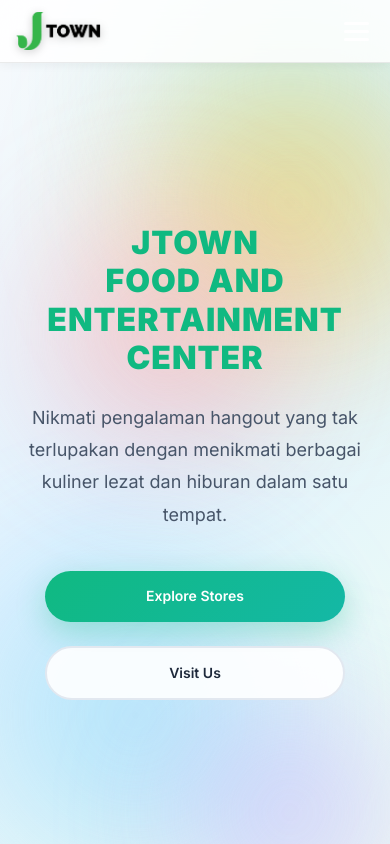
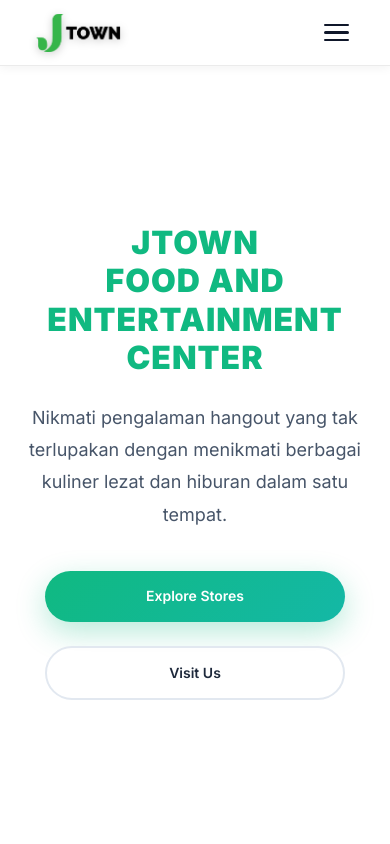
Before and after one commit to RizqonAlifXavier/jtown, a Vue app: page / in a window 390 px wide. Shown: the top 844 px of the page. Built offline with nearby package versions, Linux system fonts and the light colour scheme; the HTML template or start-up script is replaced by a standard one.

Commit message:
updating the navbar on mobile devices view

```diff
--- a/src/App.vue
+++ b/src/App.vue
@@ -5,13 +5,8 @@
 <template>
   <div id="app">
     <!-- Full Page Animated Background -->
-    <div class="animated-background">
-      <div class="gradient-orb orb-1"></div>
-      <div class="gradient-orb orb-2"></div>
-      <div class="gradient-orb orb-3"></div>
-      <div class="gradient-orb orb-4"></div>
-      <div class="gradient-orb orb-5"></div>
-    </div>
+    <!-- Solid White Background -->
+    <div class="page-background"></div>
 
     <Navbar />
     <router-view />
@@ -20,88 +15,13 @@
 
 <style>
 /* Full Page Animated Background */
-.animated-background {
+.page-background {
   position: fixed;
   top: 0;
   left: 0;
   width: 100%;
   height: 100%;
   z-index: -1;
-  overflow: hidden;
-  background: linear-gradient(135deg, #f8fafc 0%, #e0f2fe 50%, #f0fdf4 100%);
-}
-
-.gradient-orb {
-  position: absolute;
-  border-radius: 50%;
-  filter: blur(80px);
-  opacity: 0.6;
-  animation-duration: 20s;
-  animation-timing-function: ease-in-out;
-  animation-iteration-count: infinite;
-}
-
-.orb-1 {
-  width: 500px;
-  height: 500px;
-  background: radial-gradient(circle, var(--gradient-1), transparent);
-  top: 10%;
-  left: 10%;
-  animation-name: float-1;
-}
-
-.orb-2 {
-  width: 400px;
-  height: 400px;
-  background: radial-gradient(circle, var(--gradient-3), transparent);
-  top: 50%;
-  right: 10%;
-  animation-name: float-2;
-  animation-duration: 25s;
-}
-
-.orb-3 {
-  width: 450px;
-  height: 450px;
-  background: radial-gradient(circle, var(--gradient-4), transparent);
-  bottom: 10%;
-  left: 20%;
-  animation-name: float-3;
-  animation-duration: 22s;
-}
-
-.orb-4 {
-  width: 350px;
-  height: 350px;
-  background: radial-gradient(circle, var(--gradient-5), transparent);
-  top: 30%;
-  left: 50%;
-  animation-name: float-4;
-  animation-duration: 18s;
-}
-
-.orb-5 {
-  width: 380px;
-  height: 380px;
-  background: radial-gradient(circle, var(--gradient-2), transparent);
-  bottom: 20%;
-  right: 30%;
-  animation-name: float-5;
-  animation-duration: 23s;
-}
-
-@media (max-width: 768px) {
-  .gradient-orb {
-    filter: blur(60px);
-  }
-
-  .orb-1,
-  .orb-2,
-  .orb-3,
-  .orb-4,
-  .orb-5 {
-    width: 300px;
-    height: 300px;
-  }
+  background-color: #ffffff;
 }
 </style>
--- a/src/components/Navbar.vue
+++ b/src/components/Navbar.vue
@@ -122,14 +122,15 @@
   border: none;
   cursor: pointer;
   padding: 5px;
+  color: black;
 }
 
 .menu-toggle span {
   width: 25px;
-  height: 3px;
-  background: var(--color-light);
-  border-radius: 3px;
-  transition: all 0.3s ease;
+  height: 2.5px;
+  background: var(--color-dark);
+  border-radius: 4px;
+  transition: all 0.3s cubic-bezier(0.4, 0, 0.2, 1);
 }
 
 .nav-links {
@@ -182,7 +183,11 @@
 
 @media (max-width: 768px) {
   .navbar {
-    padding: 0.75rem 0;
+    padding: 0.85rem 0;
+  }
+
+  .nav-content {
+    padding: 0 1.25rem;
   }
 
   .logo {
@@ -210,13 +215,13 @@
     height: 100vh;
     width: 70%;
     max-width: 300px;
-    background: rgba(15, 23, 42, 0.98);
+    background: rgba(255, 255, 255, 0.98);
     backdrop-filter: blur(20px);
     flex-direction: column;
-    padding: 100px 2rem 2rem;
-    gap: 1.5rem;
-    transition: right 0.3s ease;
-    border-left: 1px solid rgba(255, 255, 255, 0.1);
+    padding: 80px 1.5rem 2rem;
+    gap: 1rem;
+    transition: right 0.3s cubic-bezier(0.4, 0, 0.2, 1);
+    border-left: 1px solid rgba(0, 0, 0, 0.05);
   }
 
   .nav-links.active {
@@ -224,7 +229,24 @@
   }
 
   .nav-links a {
-    font-size: 1.2rem;
+    font-size: 1.15rem;
+    color: var(--color-text);
+    width: 100%;
+    padding: 0.85rem;
+    text-align: center;
+    border-radius: 12px;
+    background: rgba(0, 0, 0, 0.02);
+    border: 1px solid rgba(0, 0, 0, 0.03);
+    transition: all 0.2s ease;
+  }
+
+  .nav-links a:hover {
+    background: rgba(0, 0, 0, 0.06);
+    color: var(--color-primary);
+  }
+
+  .nav-links a::after {
+    display: none;
   }
 }
 
--- a/src/style.css
+++ b/src/style.css
@@ -18,7 +18,7 @@
   --gradient-6: #6ee7b7; /* Mint green */
 
   /* Light Theme Colors */
-  --color-background: #f8fafc;
+  --color-background: #ffffff;
   --color-background-secondary: #ffffff;
   --color-dark: #0f172a;
   --color-dark-secondary: #1e293b;
```
